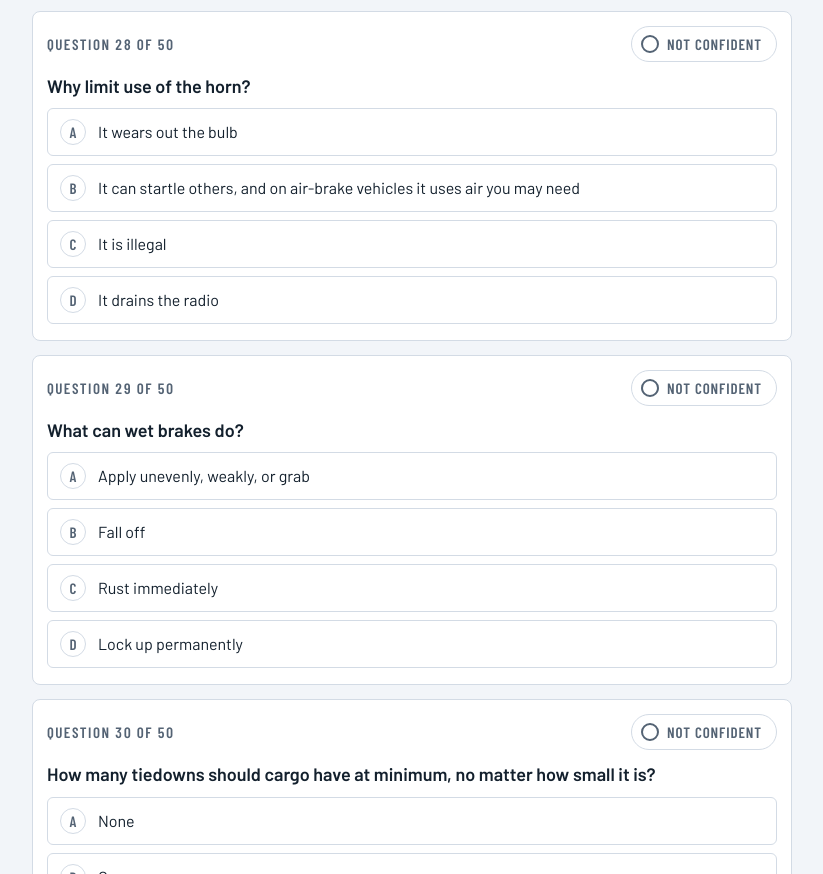
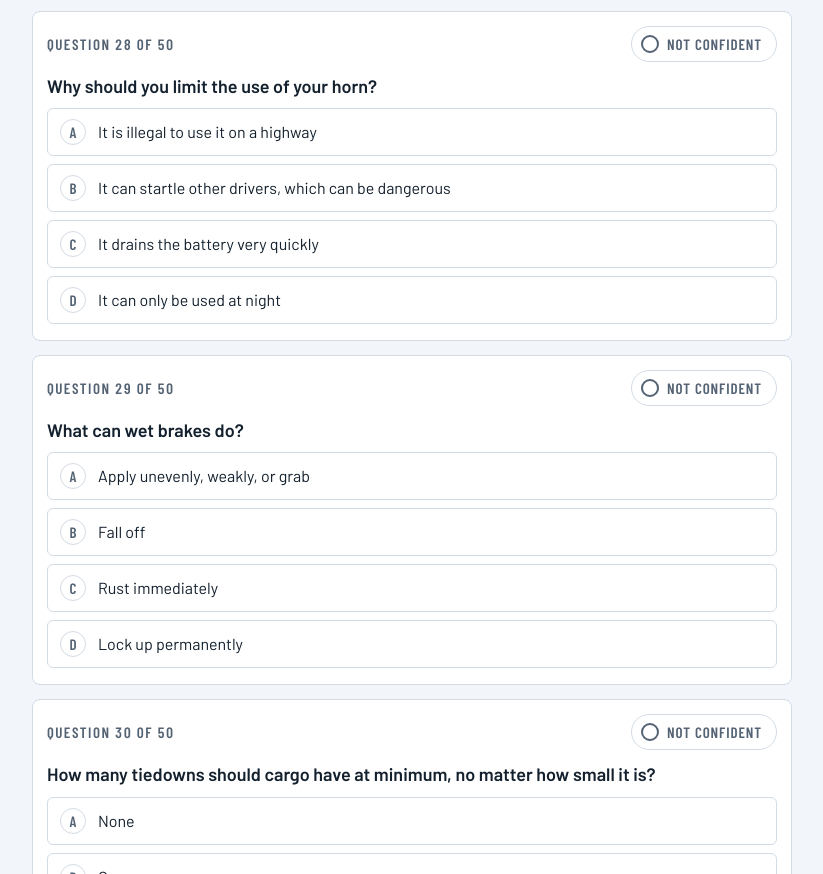
Before and after one commit to rickalberts/cdl-practice-tests, a plain HTML site: page index.html in a window 1280 px wide. Shown: the part 9770-10644 px from the top of the page, without its empty margins (228-1051 px from the left). Drawn offline with nearby package versions, Linux system fonts and the light colour scheme.

Commit message:
Add files via upload

```diff
--- a/index.html
+++ b/index.html
@@ -405,7 +405,7 @@ h1 {
         ["Which of these is NOT the driver's responsibility regarding cargo?", ["Keeping the cargo fresh", "Inspecting it", "Making sure it's secure", "Recognizing overloads"], 0, "Drivers inspect cargo, secure it, and recognize overloads. Keeping cargo fresh is not part of that list."],
         ["As blood alcohol rises, what happens?", ["Only coordination is affected", "Only judgment is affected", "Nothing, until 0.20", "Judgment, self-control, coordination, and the brain are all increasingly affected"], 3, "Alcohol first reduces judgment and self-control, then coordination and muscle control as BAC climbs."],
         ["Is it safe to remove the radiator cap if the engine isn't overheating?", ["Yes, if there's no steam", "Yes, if the hood is open", "No, not when the system is hot or under pressure", "Yes, always"], 2, "Never remove the cap when the system is hot. Pressurized coolant can scald you."],
-        ["Why limit use of the horn?", ["It wears out the bulb", "It can startle others, and on air-brake vehicles it uses air you may need", "It is illegal", "It drains the radio"], 1, "Horns can startle other drivers, and an air horn uses compressed air."],
+        ["Why should you limit the use of your horn?", ["It is illegal to use it on a highway", "It can startle other drivers, which can be dangerous", "It drains the battery very quickly", "It can only be used at night"], 1, "Your horn can let others know you're there and help avoid a crash, so use it when needed. But it can startle others and could be dangerous when used unnecessarily."],
         ["What can wet brakes do?", ["Apply unevenly, weakly, or grab", "Fall off", "Rust immediately", "Lock up permanently"], 0, "Water can make brakes pull to one side, grab, or work weakly. Test and dry them after driving through water."],
         ["How many tiedowns should cargo have at minimum, no matter how small it is?", ["None", "One", "Three", "Two"], 3, "Cargo should have at least one tiedown for each ten feet of cargo, and no matter how small, at least two tiedowns."],
         ["What are two key things to watch for ahead as you drive?", ["Gas stations", "Rest areas", "Other vehicles and traffic signs/signals", "Billboards"], 2, "Constantly scan for traffic and for signs, signals, and road conditions."],
```
